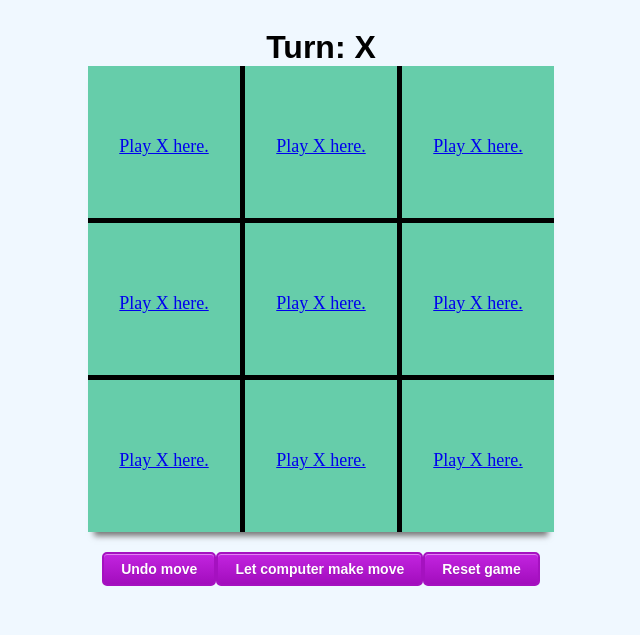
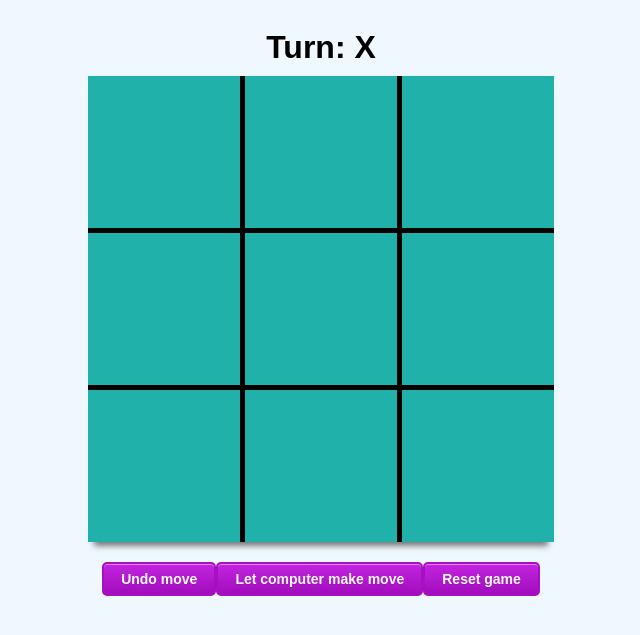
Before and after one commit to torerik123/tictactoe, a Flask app: page / in a window 1280 px wide. Shown: the top 635 px of the page, without its empty margins (319-959 px from the left). Run offline with Flask 2, Linux system fonts and the light colour scheme.

Commit message:
fixed styling, added hover color, changed font

```diff
--- a/static/styles.css
+++ b/static/styles.css
@@ -10,20 +10,30 @@ td {
     font-size: 30px;
     text-align: center;
 }
-td > a {
-    font-size: 18px;
+
+.move {
+    font-size: 80px;
+    font-family:cursive;
+    font-weight:200;
 }
 
 .board-bg {
-    background-color:#66CDAA;
+    background-color:lightseagreen;
     -webkit-box-shadow: 0 10px 6px -6px #777;
     -moz-box-shadow: 0 10px 6px -6px #777;
     box-shadow: 0 10px 6px -6px #777;
 }
 
-td:hover{
-    background-color:#DCDCDC;
+.block {
+    width:100%;
+    height:100%;
+    display:block;
+    background-color: lightseagreen;
+}
 
+.block:hover {
+    border: none;
+    background-color:gold;
 }
 
 .container {
@@ -74,5 +84,5 @@ body {
 
 .winner {
     font-family:sans-serif;
-    margin-bottom: 0px;
+    margin-bottom: 10px;
 }
--- a/templates/game.html
+++ b/templates/game.html
@@ -30,14 +30,14 @@
                     {% for i in range(3) %}
                         <tr>
                             {% for j in range(3) %}
-                                <td>
-                                    {% if game[i][j] %}
-                                        {{ game[i][j] }}
-                                    {% else %}
-                                        <a href="{{ url_for('play', row=i, col=j) }}">Play {{ turn }} here.</a>
+                                    <td>
+                                        {% if game[i][j] %}
+                                            <div class="move">{{ game[i][j] }}</div>
+                                        {% else %}
+                                            <a class="block" href="{{ url_for('play', row=i, col=j) }}"></a>
+                                        {% endif %}
 
-                                        {% endif %}
-                                </td>
+                                    </td>
                             {% endfor %}
                         </tr>
                     {% endfor %}
@@ -68,5 +68,6 @@
         else {
             winner.style.display = "block";
         }
+
     </script>
 </html>
```
